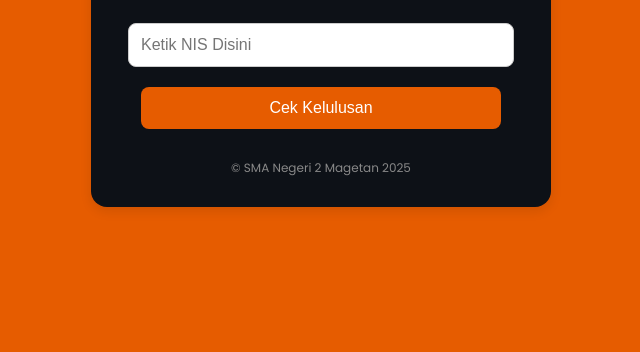
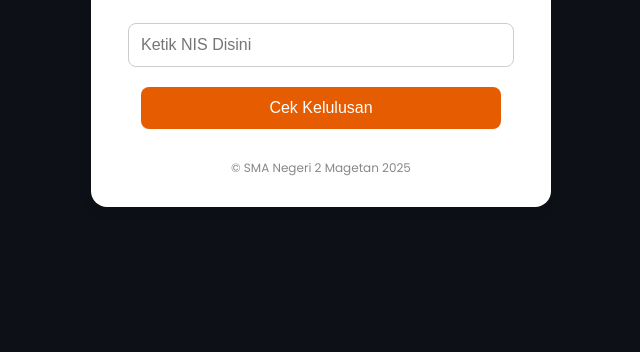
Before and after one commit to SMAN2MAGETAN/CekKelulusan, a plain HTML site: page index.html in a window 1280 px wide. Shown: the part 448-800 px from the top of the page, without its empty margins (319-959 px from the left). Drawn offline with nearby package versions, Linux system fonts and the light colour scheme.

Commit message:
Update index.html

```diff
--- a/index.html
+++ b/index.html
@@ -9,7 +9,7 @@
     body {
       font-family: 'Poppins', sans-serif;
       margin: 0;
-      background-color: #e65c00;
+      background-color: #0d1117;
       display: flex;
       justify-content: center;
       align-items: center;
@@ -19,7 +19,7 @@
     .container {
       text-align: center;
       padding: 30px;
-      background-color: #0d1117;
+      background-color: #ffffff;
       border-radius: 16px;
       box-shadow: 0 4px 12px rgba(0, 0, 0, 0.1);
       max-width: 400px;
```
